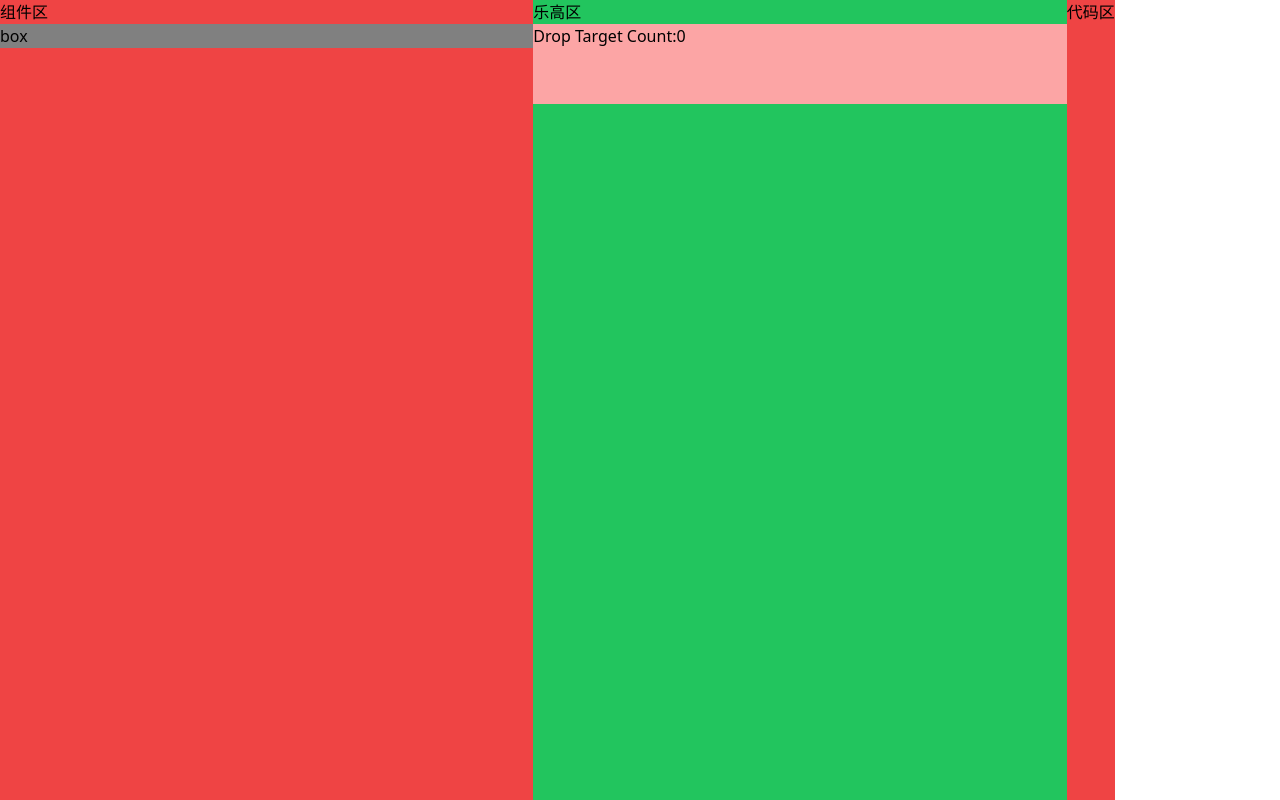
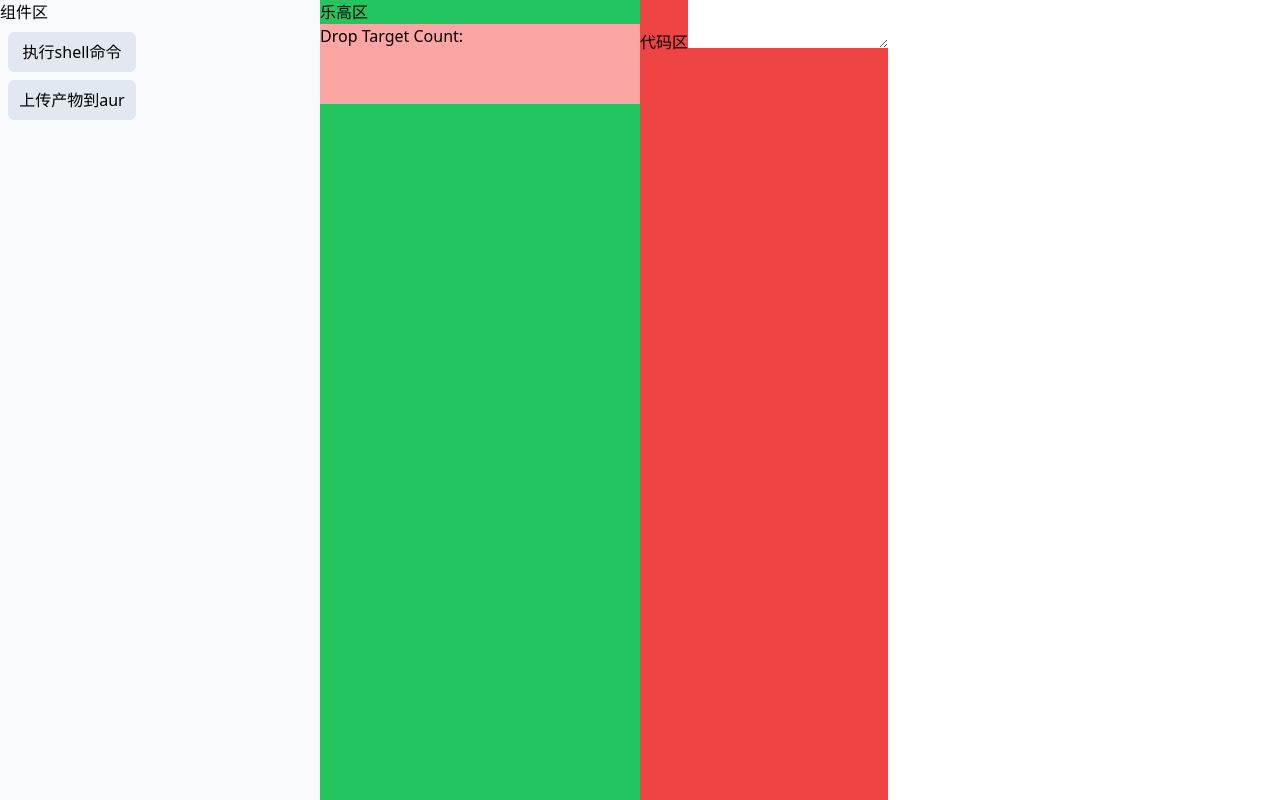
Before and after one commit to CorrectRoadH/workflow-generator, a React app: page / in a window 1280 px wide. Built offline with nearby package versions, Linux system fonts and the light colour scheme; the HTML template or start-up script is replaced by a standard one.

Commit message:
feat(code):support generage code by drag a component

```diff
--- a/src/components/Box.tsx
+++ b/src/components/Box.tsx
@@ -1,21 +1,39 @@
 import React from "react";
 import { useDrag } from "react-dnd";
+import BoxStruct from "../data/BoxStruct";
+import { useDispatch } from "react-redux";
+import { dragObject } from "./ShowSlice";
 
-const Box: React.FC = (): JSX.Element => {
+interface BoxProps {
+  boxdata: BoxStruct;
+}
+
+const Box = ({ boxdata }: BoxProps) => {
+  const dispatch = useDispatch();
+
   const [{ isDragging }, drag, dragPreview] = useDrag(() => ({
     // "type" is required. It is used by the "accept" specification of drop targets.
     type: "BOX",
-    // The collect function utilizes a "monitor" instance (see the Overview for what this is)
-    // to pull important pieces of state from the DnD system.
+    item: () => {
+      console.log("start");
+      dispatch(dragObject(boxdata));
+      return { type: "fuck", id: 1 };
+    },
+    end: () => {
+      console.log("end");
+    },
     collect: (monitor) => ({
       isDragging: monitor.isDragging(),
     }),
   }));
 
   return (
-    <div ref={dragPreview} style={{ background: "grey" }}>
-      <div role="Handle" ref={drag}>
-        box
+    <div
+      className="flex bg-slate-200 hover:bg-slate-300 rounded-md	w-32	h-10 m-2"
+      ref={dragPreview}
+    >
+      <div className="m-auto" role="Handle" ref={drag}>
+        {boxdata.title}
       </div>
     </div>
   );
--- a/src/components/Show.tsx
+++ b/src/components/Show.tsx
@@ -3,9 +3,12 @@ import { useDrop } from "react-dnd";
 import type { RootState } from "../store";
 import { useSelector, useDispatch } from "react-redux";
 import { move } from "./ShowSlice";
+import ShowBox from "./ShowBox";
+import BoxStruct from "../data/BoxStruct";
 
-const Show: React.FC = (): JSX.Element => {
-  const count = useSelector((state: RootState) => state.show.value);
+const Show = () => {
+  const BoxArray = useSelector((state: RootState) => state.show.BoxArray);
+
   const dispatch = useDispatch();
 
   const [collectedProps, drop] = useDrop(() => ({
@@ -15,15 +18,20 @@ const Show: React.FC = (): JSX.Element => {
       if (didDrop) {
         return;
       }
-      console.log("hello");
-      dispatch(move(1));
+      dispatch(move());
     },
   }));
+
+  const componentList = [];
+
+  BoxArray.forEach((item: BoxStruct, index) =>
+    componentList.push(<ShowBox key={index} boxdata={item} />)
+  );
 
   return (
     <div className="bg-red-300 h-20" ref={drop}>
       Drop Target Count:
-      {count}
+      {componentList}
     </div>
   );
 };
--- /dev/null
+++ b/src/components/ShowBox.tsx
@@ -0,0 +1,28 @@
+import React from "react";
+import { useDrag } from "react-dnd";
+import { ShowBoxProps } from "./ShowBoxProps";
+
+const ShowBox = ({ boxdata }: ShowBoxProps) => {
+  const [{ _isDragging }, drag, dragPreview] = useDrag(() => ({
+    // "type" is required. It is used by the "accept" specification of drop targets.
+    type: "ShowBox",
+    // The collect function utilizes a "monitor" instance (see the Overview for what this is)
+    // to pull important pieces of state from the DnD system.
+    collect: (monitor) => ({
+      isDragging: monitor.isDragging(),
+    }),
+  }));
+
+  return (
+    <div
+      className="flex bg-slate-200 hover:bg-slate-300 rounded-md w-48 h-10 m-2"
+      ref={dragPreview}
+    >
+      <div className="m-auto" role="Handle" ref={drag}>
+        {boxdata.title}
+      </div>
+    </div>
+  );
+};
+
+export default ShowBox;
--- /dev/null
+++ b/src/components/ShowBoxProps.tsx
@@ -0,0 +1,5 @@
+import BoxStruct from "../data/BoxStruct";
+
+export interface ShowBoxProps {
+  boxdata: BoxStruct;
+}
--- a/src/components/ShowSlice.ts
+++ b/src/components/ShowSlice.ts
@@ -1,25 +1,49 @@
 import { createSlice } from "@reduxjs/toolkit";
 import type { PayloadAction } from "@reduxjs/toolkit";
+import BoxStruct from "../data/BoxStruct";
 
 export interface ShowState {
-  value: number;
+  BoxArray: Array<BoxStruct>;
+  dragObejct: BoxStruct;
+  ComponentArray: Array<BoxStruct>;
 }
 
 const initialState: ShowState = {
-  value: 0,
+  BoxArray: new Array<BoxStruct>(),
+  dragObejct: { title: "null" },
+  ComponentArray: new Array<BoxStruct>(
+    {
+      title: "执行shell命令",
+      argNum: 1,
+      args: [],
+      componentType: "component",
+    },
+    {
+      title: "上传产物到aur",
+      argNum: 1,
+      args: [],
+      componentType: "component",
+    }
+  ),
 };
 
 export const counterSlice = createSlice({
   name: "show",
   initialState,
   reducers: {
-    move: (state, action: PayloadAction<number>) => {
-      state.value += action.payload;
+    move: (state) => {
+      state.BoxArray.push(state.dragObejct);
+    },
+    dragObject: (state, action: PayloadAction<BoxStruct>) => {
+      state.dragObejct = action.payload;
+    },
+    dropObject: (state, action: PayloadAction<BoxStruct>) => {
+      state.dragObejct = action.payload;
     },
   },
 });
 
 // Action creators are generated for each case reducer function
-export const { move } = counterSlice.actions;
+export const { move, dragObject, dropObject } = counterSlice.actions;
 
 export default counterSlice.reducer;
--- /dev/null
+++ b/src/data/BoxStruct.tsx
@@ -0,0 +1,6 @@
+export default interface BoxStruct {
+  title: string;
+  argNum: number;
+  args: Array<string>;
+  componentType: string;
+}
--- a/src/pages/Home.tsx
+++ b/src/pages/Home.tsx
@@ -2,25 +2,47 @@ import React, { useContext } from "react";
 
 import { AppContext } from "../hooks/useAppContext";
 import Box from "../components/Box";
+import type { RootState } from "../store";
 import Show from "../components/Show";
 
 import { HTML5Backend } from "react-dnd-html5-backend";
 import { DndProvider } from "react-dnd";
+import { useSelector, useDispatch } from "react-redux";
+import BoxStruct from "../data/BoxStruct";
 
 const Home: React.FC = (): JSX.Element => {
   const { state } = useContext(AppContext);
+  const ComponentArray = useSelector(
+    (state: RootState) => state.show.ComponentArray
+  );
+  const BoxArray = useSelector((state: RootState) => state.show.BoxArray);
+
+  const area = [];
+
+  ComponentArray.forEach((item: BoxStruct, index) => {
+    area.push(<Box key={index} boxdata={item} />);
+  });
+
+  let code = "";
+  BoxArray.forEach((item: BoxStruct) => {
+    code += item.title + "\n";
+  });
 
   return (
     <DndProvider backend={HTML5Backend}>
       <div className="flex">
-        <div className="bg-red-500 h-screen w-5/12">
+        <div className="bg-slate-50 h-screen w-3/12">
           组件区
-          <Box />
+          {area}
         </div>
-        <div className="bg-green-500 h-screen  w-5/12">乐高区
+        <div className="bg-green-500 h-screen  w-3/12">
+          乐高区
           <Show />
         </div>
-        <div className="bg-red-500 h-screen">代码区</div>
+        <div className="bg-red-500 h-screen">
+          代码区
+          <textarea value={code}></textarea>
+        </div>
       </div>
     </DndProvider>
   );
```
